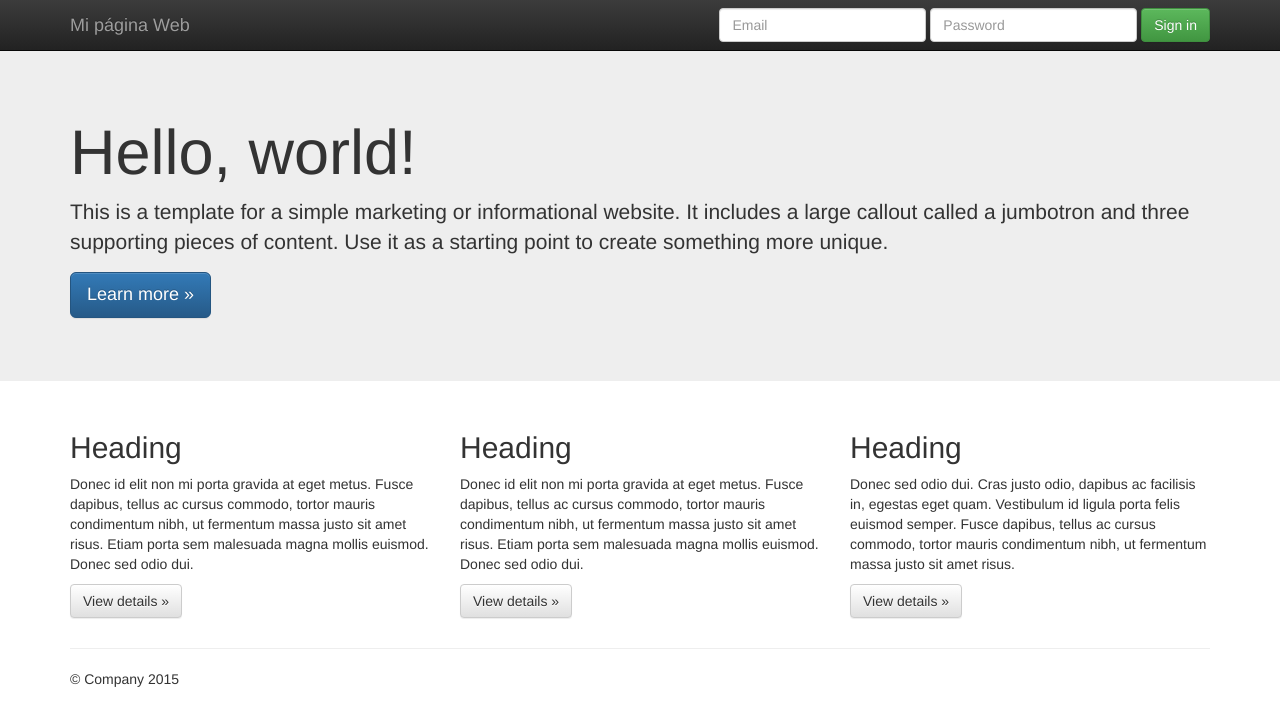
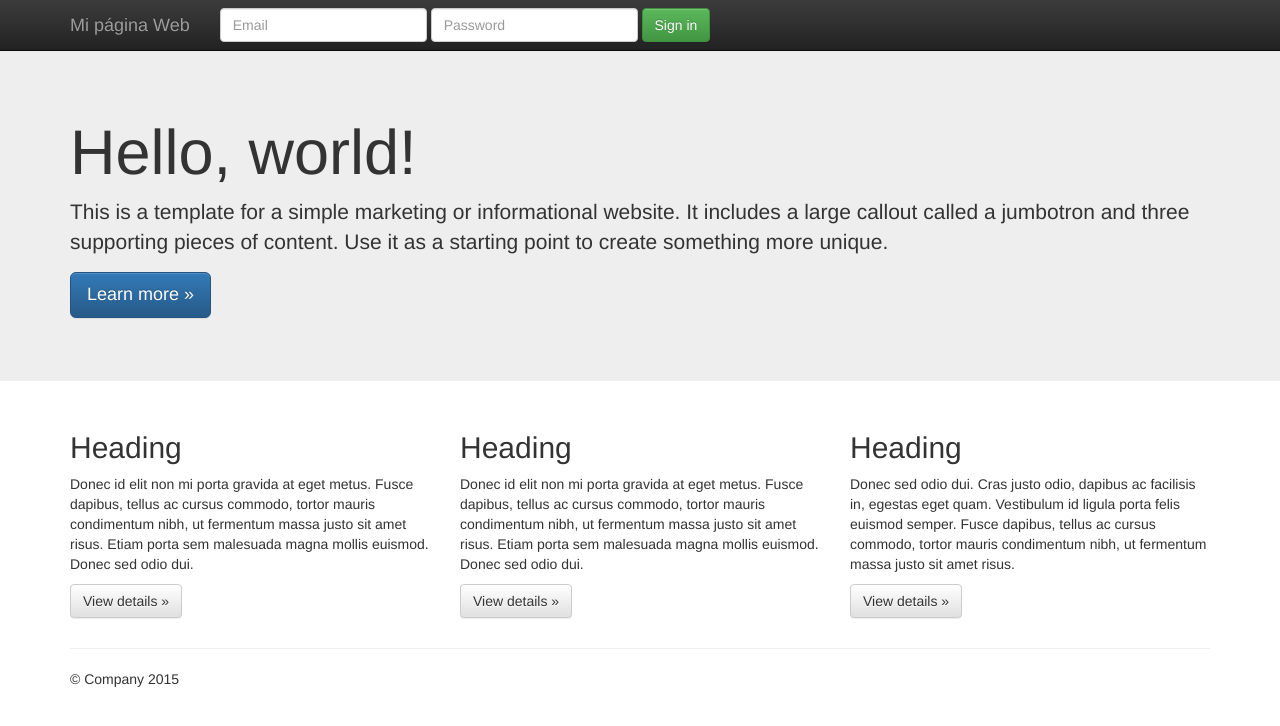
Before and after one commit to RominaAnta/Trabajo2_Romina_Antagli, a plain HTML site: page index.html in a window 1280 px wide. Drawn offline with nearby package versions, Linux system fonts and the light colour scheme.

Commit message:
Se actualizó navbar form posicion

```diff
--- a/index.html
+++ b/index.html
@@ -39,7 +39,7 @@
           <a class="navbar-brand" href="#">Mi página Web</a>
         </div>
         <div id="navbar" class="navbar-collapse collapse">
-          <form class="navbar-form navbar-right" role="form">
+          <form class="navbar-form navbar-left" role="form">
             <div class="form-group">
               <input type="text" placeholder="Email" class="form-control">
             </div>
```
